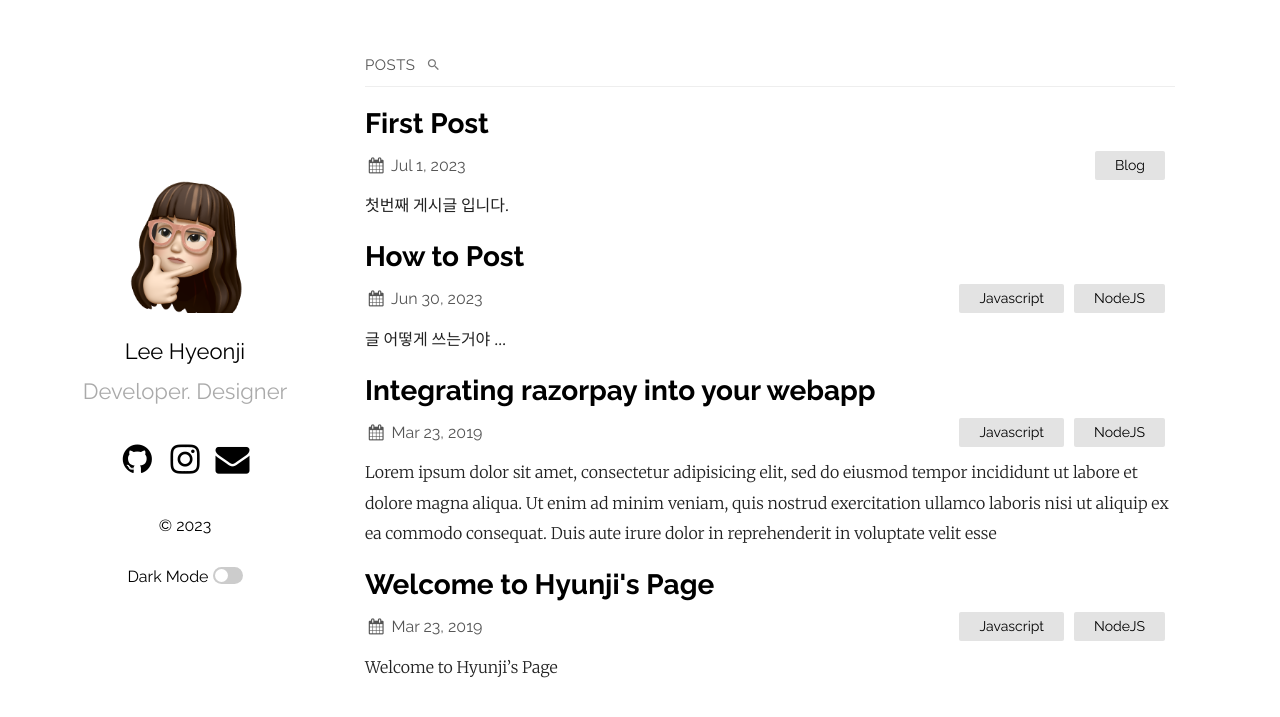
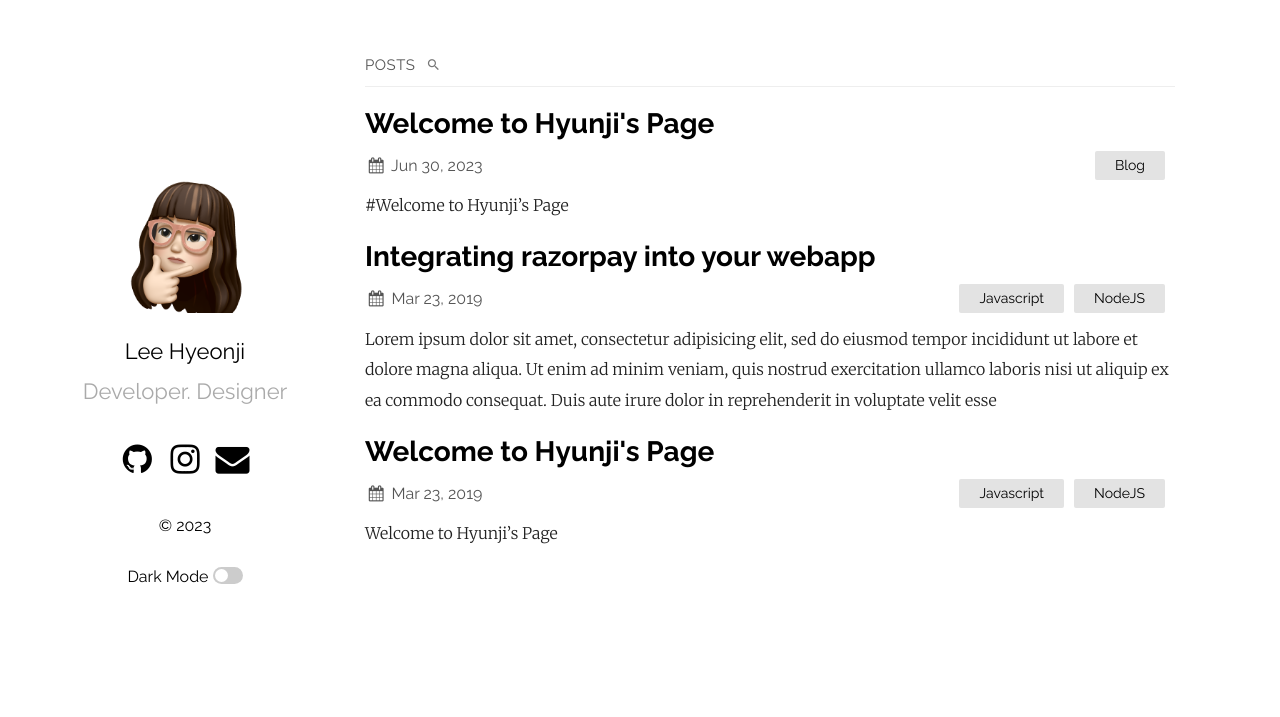
Before and after one commit to ehyeong/ehyeong.github.io, a Jekyll site: the page built from index.md, in a window 1280 px wide. Shown: the top 717 px of the page. Built offline with Jekyll 4.4.1, drawn with Linux system fonts in a browser that asks for light colours.

Commit message:
how to post 수정

```diff
--- a/_posts/2023-06-30-how-to-post.markdown
+++ b/_posts/2023-06-30-how-to-post.markdown
@@ -1,7 +1,9 @@
 ---
 layout: post
-title:  "How to Post"
+title:  "Welcome to Hyunji's Page"
 date:   2023-06-30 21:03:36 +0530
-categories: Javascript NodeJS
+categories: Blog
 ---
-글 어떻게 쓰는거야 ...
+#Welcome to Hyunji's Page
+
+Blog with GitHub Page Start!
--- a/_posts/2023-07-01-first-post.markdown
+++ /dev/null
@@ -1,7 +0,0 @@
----
-layout: post
-title:  "First Post"
-date:   2023-07-01 11:07:30 +0530
-categories: Blog
----
-첫번째 게시글 입니다.
```
Also changed, not shown: 1 other file.
